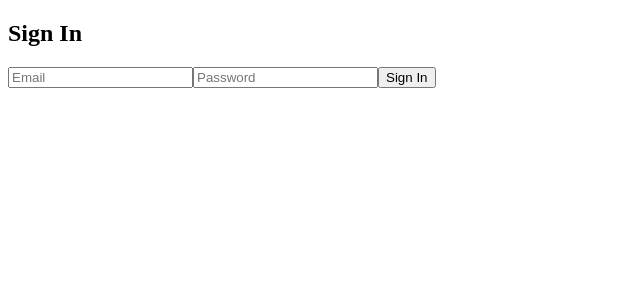
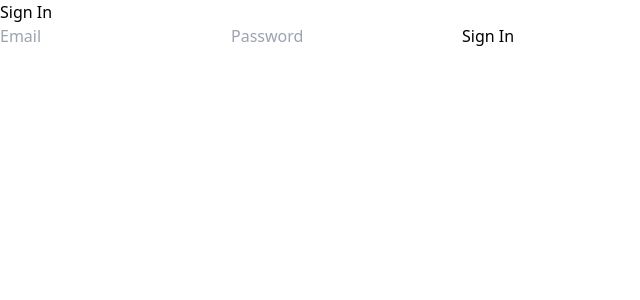
Before and after one commit to Jaycee3004/ctf, a Next.js app: page /login in a window 1280 px wide. Shown: the top 300 px of the page, without its empty margins (0-640 px from the left). Built offline with nearby package versions, Linux system fonts and the light colour scheme.

Commit message:
fixed a few issues and added tailwind css

```diff
--- a/app/layout.tsx
+++ b/app/layout.tsx
@@ -1,3 +1,5 @@
+import '../styles/global.css'
+
 export default function RootLayout({
     // Layouts must accept a children prop.
     // This will be populated with nested layouts or pages
--- a/package.json
+++ b/package.json
@@ -13,7 +13,10 @@
   },
   "devDependencies": {
     "@types/react": "18.2.39",
+    "autoprefixer": "^10.4.16",
     "eslint-config-next": "^14.0.3",
+    "postcss": "^8.4.31",
+    "tailwindcss": "^3.3.5",
     "typescript": "5.3.2"
   }
 }
--- /dev/null
+++ b/postcss.config.js
@@ -0,0 +1,6 @@
+module.exports = {
+  plugins: {
+    tailwindcss: {},
+    autoprefixer: {},
+  },
+}
--- /dev/null
+++ b/styles/global.css
@@ -0,0 +1,3 @@
+@tailwind base;
+@tailwind components;
+@tailwind utilities;
--- /dev/null
+++ b/tailwind.config.js
@@ -0,0 +1,12 @@
+/** @type {import('tailwindcss').Config} */
+module.exports = {
+  content: [
+    "./app/**/*.{js,ts,jsx,tsx,mdx}",
+    "./pages/**/*.{js,ts,jsx,tsx,mdx}",
+    "./components/**/*.{js,ts,jsx,tsx,mdx}"
+  ],
+  theme: {
+    extend: {},
+  },
+  plugins: [],
+}
```
Also changed, not shown: 2 other files (tests, documents, lock files or other folders).
